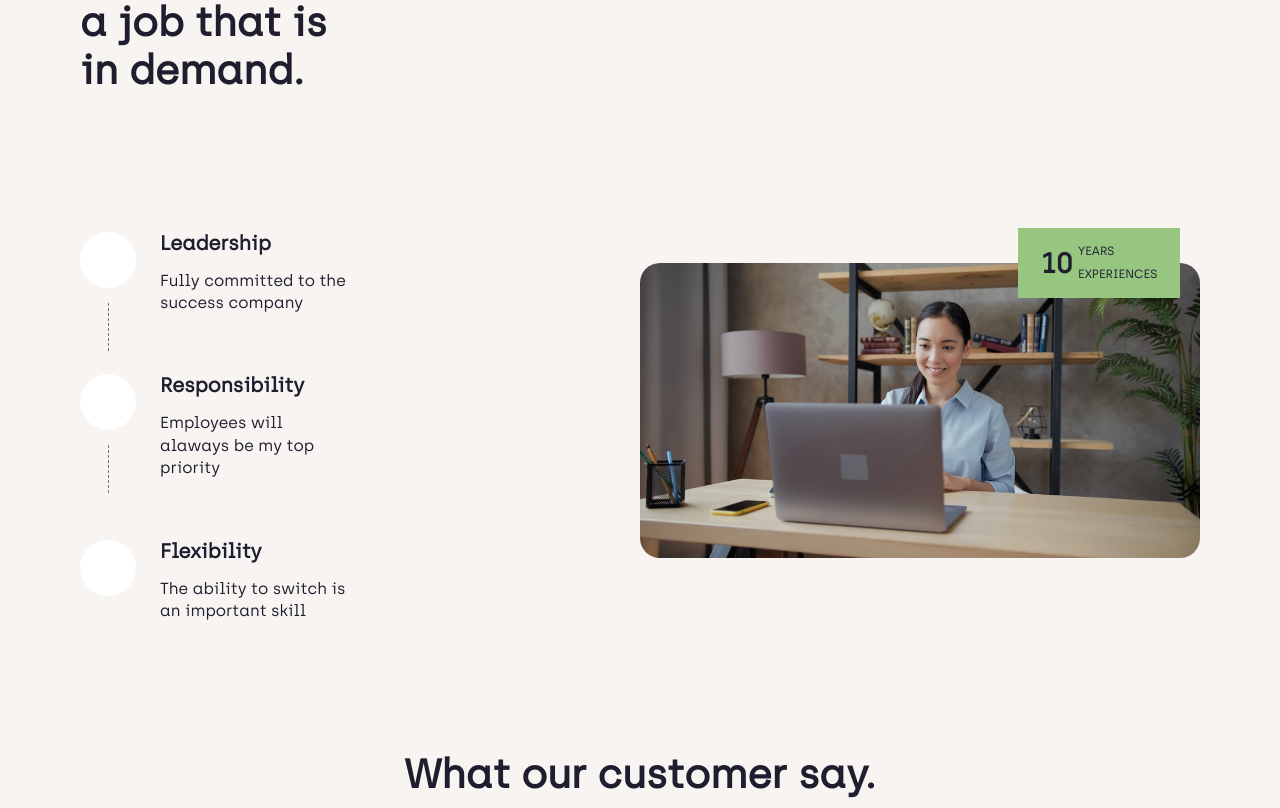
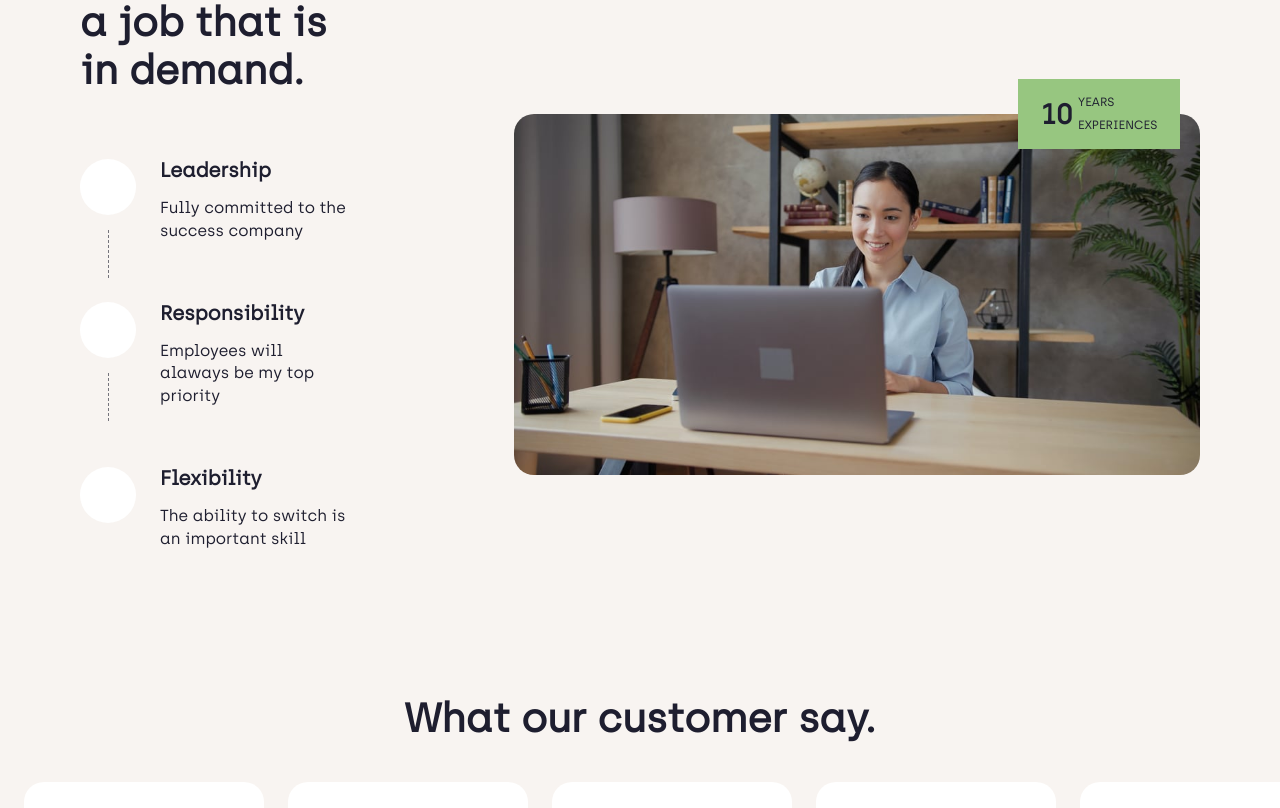
Before and after one commit to MathisHumbert/react-clone-skillex-website, a React (Create React App) app: page / in a window 1280 px wide. Shown: the part 1595-2403 px from the top of the page. Built offline with nearby package versions, Linux system fonts and the light colour scheme.

Commit message:
cokred on skills

```diff
--- a/src/sections/Skills/Content.js
+++ b/src/sections/Skills/Content.js
@@ -20,5 +20,11 @@ const Wrapper = styled.div`
     align-items: center;
     justify-content: space-between;
   }
+
+  @media (min-width: 998px) {
+    display: grid;
+    grid-template-columns: auto auto;
+    align-items: none;
+  }
 `;
 export default Content;
--- a/src/sections/Skills/Info.js
+++ b/src/sections/Skills/Info.js
@@ -69,5 +69,10 @@ const Wrapper = styled.ul`
   @media (min-width: 768px) {
     flex: 1;
   }
+
+  @media (min-width: 998px) {
+    grid-column: 1 / 2;
+    grid-row: 1 / 2;
+  }
 `;
 export default Info;
--- a/src/sections/Skills/Skills.js
+++ b/src/sections/Skills/Skills.js
@@ -21,6 +21,7 @@ const Wrapper = styled.section`
   position: relative;
 
   header {
+    margin-bottom: 68px;
     h1 {
       font-size: 40px;
       margin-bottom: 40px;
@@ -28,7 +29,6 @@ const Wrapper = styled.section`
     p {
       font-size: 20px;
     }
-    margin-bottom: 68px;
   }
 
   @media (min-width: 768px) {
@@ -37,7 +37,8 @@ const Wrapper = styled.section`
         max-width: 440px;
       }
       p {
-        max-width: 540px;
+        max-width: 520px;
+        line-height: 2rem;
       }
     }
   }
@@ -45,8 +46,16 @@ const Wrapper = styled.section`
   @media (min-width: 998px) {
     header {
       display: flex;
+      justify-content: space-between;
+      margin-bottom: 20px;
+
       h1 {
         width: 22vw;
+        margin-bottom: 0;
+      }
+
+      p {
+        margin-right: 4vw;
       }
     }
   }
--- a/src/sections/Skills/Video.js
+++ b/src/sections/Skills/Video.js
@@ -33,5 +33,11 @@ const Wrapper = styled.article`
   @media (min-width: 768px) {
     flex: 1;
   }
+  @media (min-width: 998px) {
+    grid-column: 2 / 3;
+    img {
+      height: 80%;
+    }
+  }
 `;
 export default Video;
```
